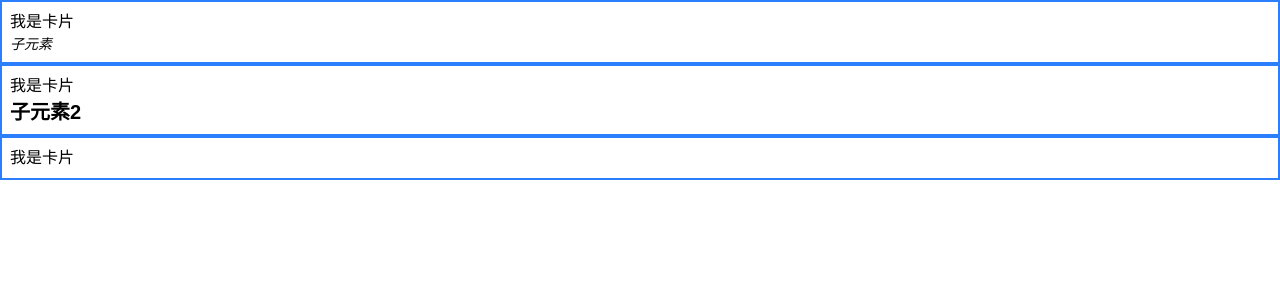
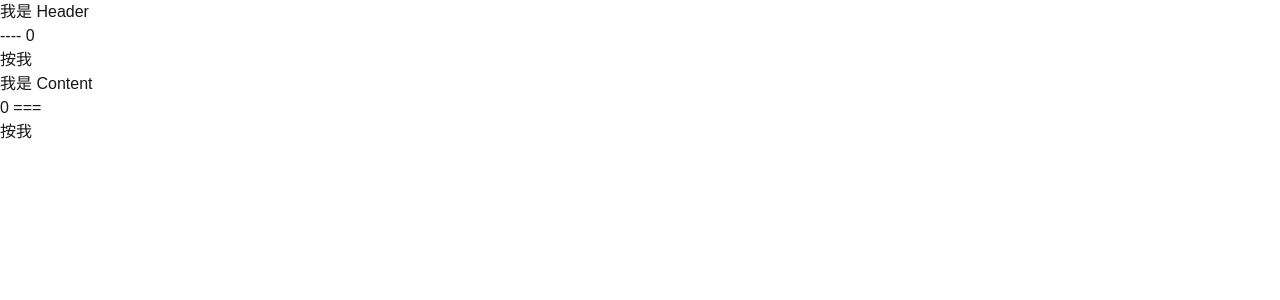
Before and after one commit to PeterCHEN-JIANRONG/2025_nextjs_prictace, a Next.js app: page / in a window 1280 px wide. Shown: the top 300 px of the page. Built offline with nearby package versions, Linux system fonts and the light colour scheme.

Commit message:
feat: useContext createContext 修改Context

```diff
--- a/src/app/page.tsx
+++ b/src/app/page.tsx
@@ -1,24 +1,58 @@
 "use client";
-import { ReactNode, useState } from "react";
+import { createContext, ReactNode, useContext, useState } from "react";
 
 export default function Home() {
   // const [count, setCount] = useState(0)
 
-
-  const Card = (props: {children?: ReactNode}) => {
-    return (<div className="p-2 bg-white border-2 border-blue-500 text-black">
-      <h1>我是卡片</h1>
-      { props.children }
-    </div>)
+  interface User {
+    name: string
+    age: number
   }
 
+  const ThemeContext = createContext<User>({
+    name: 'peter',
+    age: 20
+  });
+
+  const Header = (props: any) => {
+    const {name, age} = useContext(ThemeContext);
+    const click = () => {
+      props.set({
+        name: 'ho',
+        age: 30
+      })
+    }
+    return <div>
+      我是 Header
+      <p>{name} ---- {age}</p>
+      <button type="button" onClick={click}>按我</button>
+    </div>
+  }
+  const Content = (props:any) => {
+    const {name, age} = useContext(ThemeContext);
+    const click = () => {
+      props.set({
+        name: 'bubu',
+        age: 40
+      })
+    }
+    return <div>
+      我是 Content
+      <p>{age} === {name}</p>
+      <button type="button" onClick={click}>按我</button>
+    </div>
+  }
+
+  const [user, setUser] = useState<User>({
+    name: '',
+    age: 0
+  })
+
   return (<>
-    <Card >
-      <p className="text-sm italic">子元素</p>
-    </Card>
-    <Card >
-      <p className="text-xl font-bold">子元素2</p>
-    </Card>
-    <Card />
+
+    <ThemeContext.Provider value={user}>
+      <Header set={setUser}/>
+      <Content set={setUser}/>
+    </ThemeContext.Provider>
   </>)
 }
```
